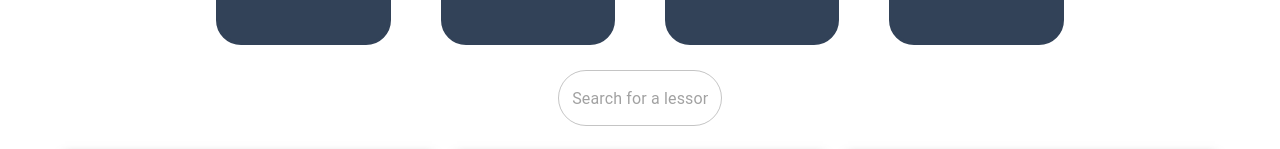
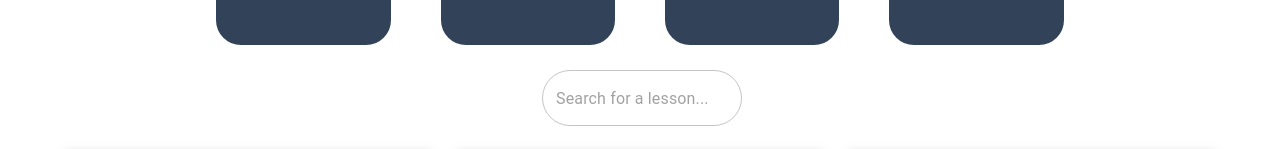
Before and after one commit to gagank02/legacy-builders-portal, a Next.js app in the folder client/: page /learn in a window 1280 px wide. Shown: the part 323-472 px from the top of the page. Built offline with nearby package versions, Linux system fonts and the light colour scheme.

Commit message:
Fixed search bar in learn tab

```diff
--- a/client/components/SearchBarStyles.js
+++ b/client/components/SearchBarStyles.js
@@ -7,7 +7,8 @@ const useStyles = makeStyles({
     textField: {
         fontFamily: 'Poppins',
         position: 'relative',
-        margin: "0 17%",
+        margin: "0 1%",
+        width: "200px",
         [`& fieldset`]: {
           borderRadius: 50,
         },
```
